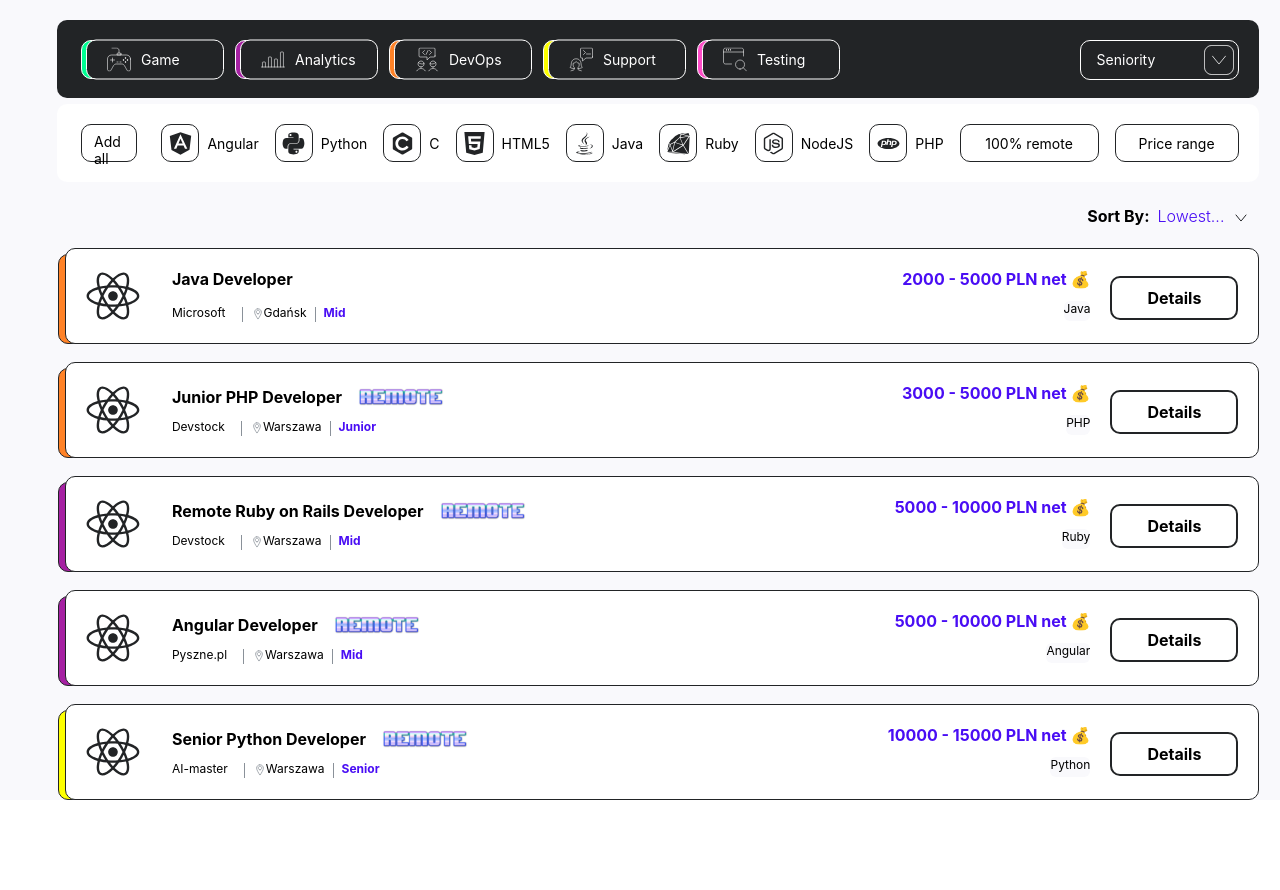
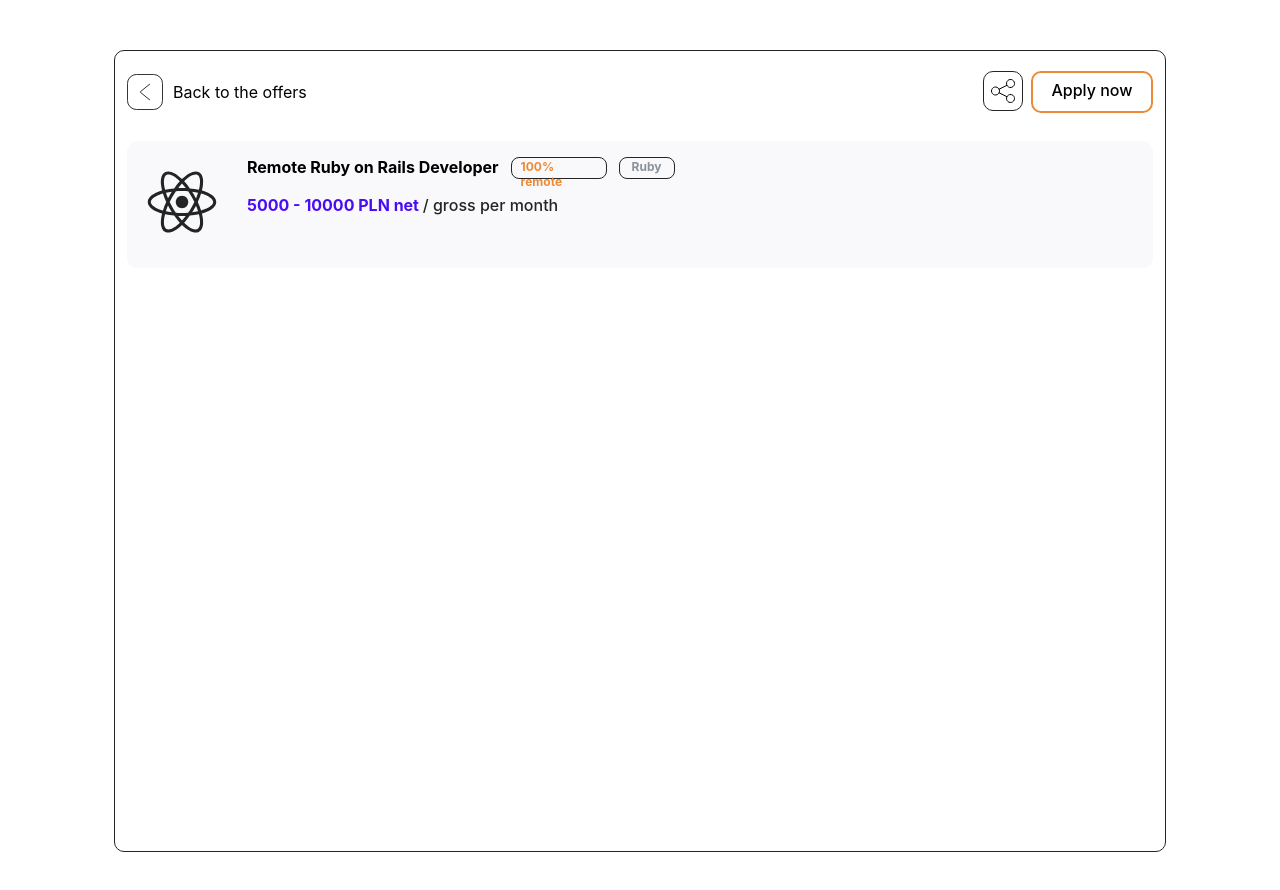
Before and after one commit to RafalKielbasa/Job-seeker-kurs, a React (Create React App) app: page /details/1 in a window 1280 px wide. Shown: the top 890 px of the page. Before the commit the page ends 800 px from the top, so only its background shows below. Built offline with nearby package versions, Linux system fonts and the light colour scheme.

Commit message:
feat: details

```diff
--- a/src/App.css
+++ b/src/App.css
@@ -1,38 +1,12 @@
+:root {
+  --orange: #ec8a34;
+  --white: #ffffff;
+  --black: #222426;
+  --violet: #490df4;
+  --backgound: #f9f9fc;
+  --darkGrey: #8a9199;
+}
+
 .App {
   text-align: center;
 }
-
-.App-logo {
-  height: 40vmin;
-  pointer-events: none;
-}
-
-@media (prefers-reduced-motion: no-preference) {
-  .App-logo {
-    animation: App-logo-spin infinite 20s linear;
-  }
-}
-
-.App-header {
-  background-color: #282c34;
-  min-height: 100vh;
-  display: flex;
-  flex-direction: column;
-  align-items: center;
-  justify-content: center;
-  font-size: calc(10px + 2vmin);
-  color: white;
-}
-
-.App-link {
-  color: #61dafb;
-}
-
-@keyframes App-logo-spin {
-  from {
-    transform: rotate(0deg);
-  }
-  to {
-    transform: rotate(360deg);
-  }
-}
--- a/src/App.js
+++ b/src/App.js
@@ -1,9 +1,19 @@
+import { BrowserRouter as Router, Routes, Route } from 'react-router-dom'
+
 import Home from './components/Home/Home'
+import Details from './components/Details'
 
 import './App.css'
 
 function App() {
-  return <Home />
+  return (
+    <Router>
+      <Routes>
+        <Route path='/' element={<Home />} />
+        <Route path='/details/:id' element={<Details />} />
+      </Routes>
+    </Router>
+  )
 }
 
 export default App
--- /dev/null
+++ b/src/components/Details/Details.css
@@ -0,0 +1,123 @@
+.Page {
+  display: flex;
+  justify-content: center;
+  width: 100%;
+  height: 100vh;
+  background-color: var(--background);
+  padding: 50px 0;
+}
+.Content {
+  width: 1050px;
+  height: 100%;
+  border: 1px solid var(--black);
+  border-radius: 10px;
+  background-color: var(--white);
+}
+.Nav-bar {
+  display: flex;
+  justify-content: space-between;
+  width: calc(100% - 24px);
+  padding: 20px 12px 0 12px;
+}
+.Back {
+  display: flex;
+  align-items: center;
+  font-weight: 400;
+  cursor: pointer;
+}
+.Back svg {
+  transform: rotate(90deg);
+  width: 36px;
+  height: 36px;
+  margin-right: 10px;
+}
+.Apply {
+  display: flex;
+}
+.Apply div:last-of-type {
+  box-sizing: border-box;
+  display: flex;
+  justify-content: center;
+  width: 122px;
+  height: 42px;
+  border: 2px solid var(--orange);
+  border-radius: 10px;
+  font-weight: 500;
+  cursor: pointer;
+  padding: 7px 0 11px 0;
+}
+.Icon-wrap {
+  display: flex;
+  justify-content: center;
+  align-items: center;
+  width: 38px;
+  height: 38px;
+  border: 1px solid var(--black);
+  border-radius: 10px;
+  margin-right: 8px;
+}
+.Offer-information {
+  box-sizing: border-box;
+  display: flex;
+  width: calc(100% - 24px);
+  height: 127px;
+  background-color: var(--backgound);
+  border-radius: 10px;
+  margin: 28px 0 0 12px;
+  padding: 16px 40px 16px 20px;
+}
+.Offer-information svg {
+  width: 70px;
+  height: 70px;
+  fill: var(--black);
+  margin-top: 10px;
+}
+.Offer-info-tab {
+  margin-left: 30px;
+}
+
+.Offer-info-tab div:first-of-type {
+  display: flex;
+}
+.Offer-info-tab div:first-of-type div:first-of-type {
+  font-size: 16px;
+  font-weight: 700;
+  margin-right: 12px;
+}
+
+.Tab1 {
+  box-sizing: border-box;
+  width: 96px;
+  height: 22px;
+  border: 1px solid var(--black);
+  border-radius: 8px;
+  font-size: 12px;
+  font-weight: 700;
+  color: var(--orange);
+  padding: 1px 9px;
+  margin-right: 12px;
+}
+
+.Tab2 {
+  box-sizing: border-box;
+  display: flex;
+  justify-content: center;
+  max-width: 96px;
+  height: 22px;
+  border: 1px solid var(--black);
+  border-radius: 8px;
+  font-size: 12px;
+  font-weight: 700;
+  color: var(--darkGrey);
+  padding: 1px 12px;
+}
+
+.Offer-info-tab > div:nth-of-type(2) {
+  font-weight: 700;
+  color: var(--violet);
+  margin-top: 16px;
+}
+.Offer-info-tab > div:nth-of-type(2) span {
+  font-weight: 500;
+  color: var(--black);
+}
--- /dev/null
+++ b/src/components/Details/Details.js
@@ -0,0 +1,51 @@
+import { WrappedVector, Share, ReactIcon } from 'src/components/Icons'
+import { JOBOFFERS } from 'src/utils/mocks'
+
+import './Details.css'
+
+const Details = () => {
+  const {
+    position,
+    company,
+    city,
+    salaryMin,
+    salaryMax,
+    technology,
+    remote,
+    expLvl,
+    positionName,
+  } = JOBOFFERS[0]
+  return (
+    <div className='Page'>
+      <div className='Content'>
+        <div className='Nav-bar'>
+          <div className='Back'>
+            <WrappedVector />
+            Back to the offers
+          </div>
+          <div className='Apply'>
+            <div className='Icon-wrap'>
+              <Share />
+            </div>
+            <div>Apply now</div>
+          </div>
+        </div>
+        <div className='Offer-information'>
+          <ReactIcon />
+          <div className='Offer-info-tab'>
+            <div>
+              <div>{position}</div>
+              {remote && <div className='Tab1'>100% remote</div>}
+              <div className='Tab2'>{technology}</div>
+            </div>
+            <div>
+              {`${salaryMin} - ${salaryMax} PLN net `}
+              <span>/ gross per month</span>
+            </div>
+          </div>
+        </div>
+      </div>
+    </div>
+  )
+}
+export default Details
--- /dev/null
+++ b/src/components/Details/index.js
@@ -0,0 +1 @@
+export { default } from './Details'
--- a/src/components/Home/Navi/Navi.css
+++ b/src/components/Home/Navi/Navi.css
@@ -1,8 +1,3 @@
-:root {
-  --white: #ffffff;
-  --black: #222426;
-}
-
 .Navi {
   display: flex;
   justify-content: flex-end;
@@ -18,7 +13,7 @@
 }
 .Option {
   font-weight: 300;
-  color: #490df4;
+  color: var(--violet);
   margin: 0 11px 0 8px;
 }
 
@@ -27,14 +22,14 @@
 }
 .Vector-open svg path,
 .Vector:hover svg path {
-  stroke: #490df4;
+  stroke: var(--violet);
 }
 .Option-names {
   transform: translate();
   z-index: 1;
   position: absolute;
   width: 144px;
-  border: 1px solid #490df4;
+  border: 1px solid var(--violet);
   border-radius: 0px 0px 10px 10px;
   background-color: var(--white);
   padding: 6px 0;
--- a/src/components/Home/Offers/OfferTab.js
+++ b/src/components/Home/Offers/OfferTab.js
@@ -1,3 +1,5 @@
+import { useNavigate } from 'react-router-dom'
+
 import { ReactIcon, LocationIcon, RemoteIcon } from 'src/components/Icons'
 
 import './Offers.css'
@@ -12,7 +14,7 @@ const OfferTab = ({ offer }) => {
     remote,
     expLvl,
   } = offer
-
+  const navigate = useNavigate()
   return (
     <div className={`Offer-color-${technology}`}>
       <div className='Offer-content'>
@@ -41,7 +43,9 @@ const OfferTab = ({ offer }) => {
             <div className='Technology'>{technology}</div>
           </div>
         </div>
-        <div className='Details-button'>Details</div>
+        <div className='Details-button' onClick={() => navigate('/details/1')}>
+          Details
+        </div>
       </div>
     </div>
   )
--- a/src/components/Home/Offers/Offers.css
+++ b/src/components/Home/Offers/Offers.css
@@ -1,8 +1,3 @@
-:root {
-  --white: #ffffff;
-  --black: #222426;
-}
-
 .Offer-list {
   display: flex;
   flex-direction: column;
@@ -143,7 +138,7 @@
 .Salary {
   font-size: 16px;
   font-weight: 700;
-  color: #490df4;
+  color: var(--violet);
 }
 .Technology {
   height: 23px;
--- a/src/components/Icons/Share.js
+++ b/src/components/Icons/Share.js
@@ -1,6 +1,4 @@
-import styled from 'styled-components'
-
-const Share = ({ className }) => {
+const Share = () => {
   return (
     <svg
       width='24'
@@ -44,9 +42,4 @@ const Share = ({ className }) => {
   )
 }
 
-const Styled = styled(Share)`
-  display: flex;
-  stroke: ${({ theme }) => theme.palette.icon.dark};
-`
-Styled.displayName = 'Share'
-export default Styled
+export default Share
```
